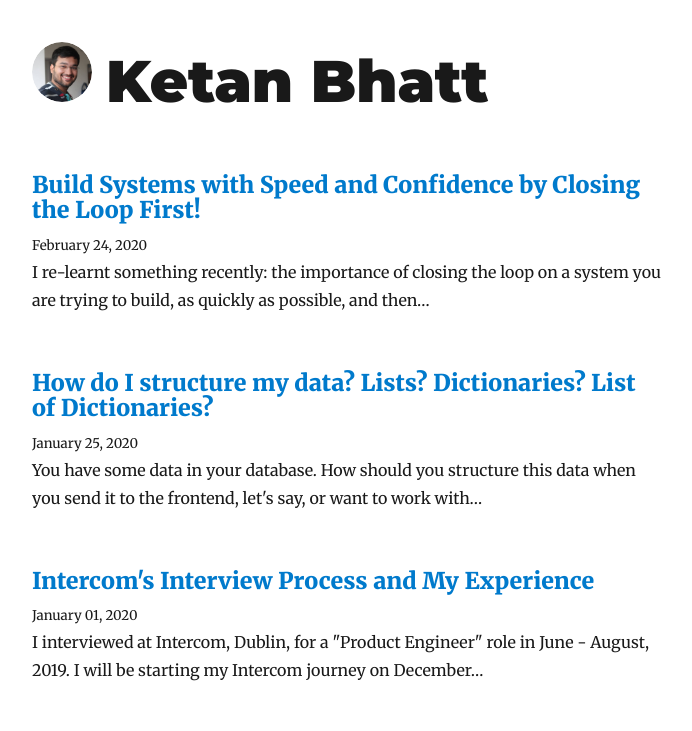
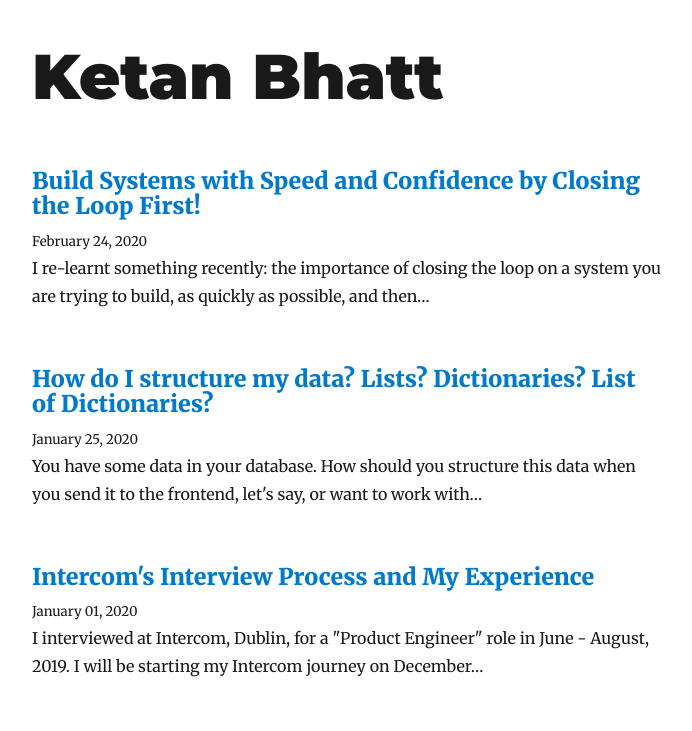
Before and after one commit to ketanbhatt/ketanbhatt.com, a Gatsby site: page / in a window 1280 px wide. Shown: the top 731 px of the page, without its empty margins (293-985 px from the left). Built offline with nearby package versions, Linux system fonts and the light colour scheme; Gatsby itself is replaced by a stand-in of ours; some packages are replaced by stand-ins of ours.

Commit message:
Remove profile pic

```diff
--- a/src/components/layout.js
+++ b/src/components/layout.js
@@ -1,6 +1,5 @@
 import React from "react"
-import { useStaticQuery, Link } from "gatsby"
-import Image from "gatsby-image"
+import { Link } from "gatsby"
 
 import { rhythm, scale } from "../utils/typography"
 
@@ -9,51 +8,17 @@ import Footer from "../components/footer"
 const Layout = ({ location, title, children }) => {
   const rootPath = `${__PATH_PREFIX__}/`
 
-  const data = useStaticQuery(graphql`
-    query BioQuery {
-      avatar: file(absolutePath: { regex: "/profile-pic.jpg/" }) {
-        childImageSharp {
-          fixed(width: 60, height: 60) {
-            ...GatsbyImageSharpFixed
-          }
-        }
-      }
-      site {
-        siteMetadata {
-          author {
-            name
-          }
-        }
-      }
-    }
-  `)
-
-  const author = data.site.siteMetadata.author
-
   let header
 
   if (location.pathname === rootPath) {
     header = (
       <h1
         style={{
-          ...scale(1.42),
-          marginBottom: 0,
+          ...scale(1.5),
+          marginBottom: rhythm(1.5),
           marginTop: 0,
         }}
       >
-        <Image
-          fixed={data.avatar.childImageSharp.fixed}
-          alt={author.name}
-          style={{
-            marginRight: rhythm(1 / 2),
-            marginBottom: 0,
-            minWidth: 50,
-            borderRadius: `100%`,
-          }}
-          imgStyle={{
-            borderRadius: `50%`,
-          }}
-        />
         <Link
           style={{
             boxShadow: `none`,
```
